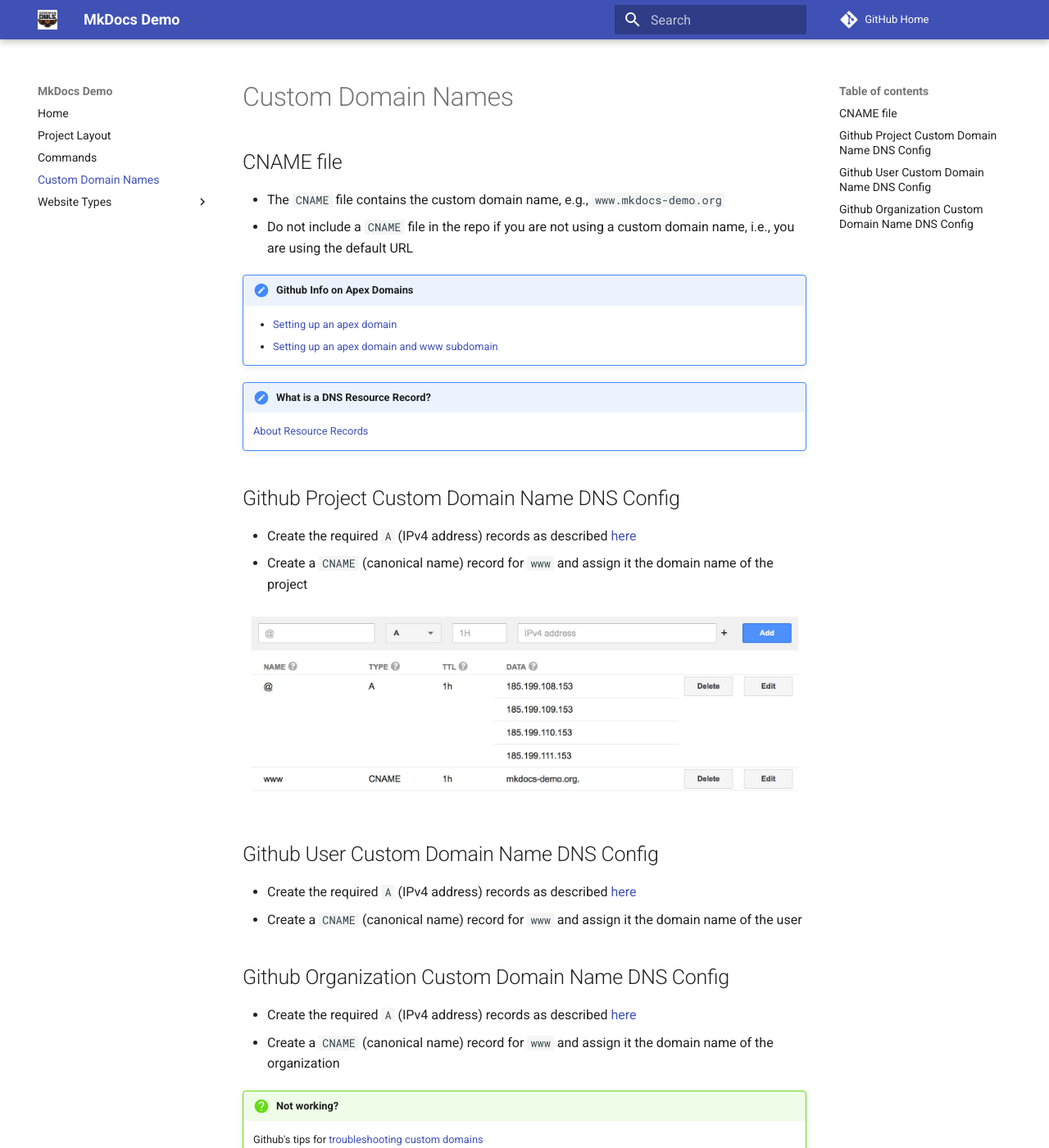
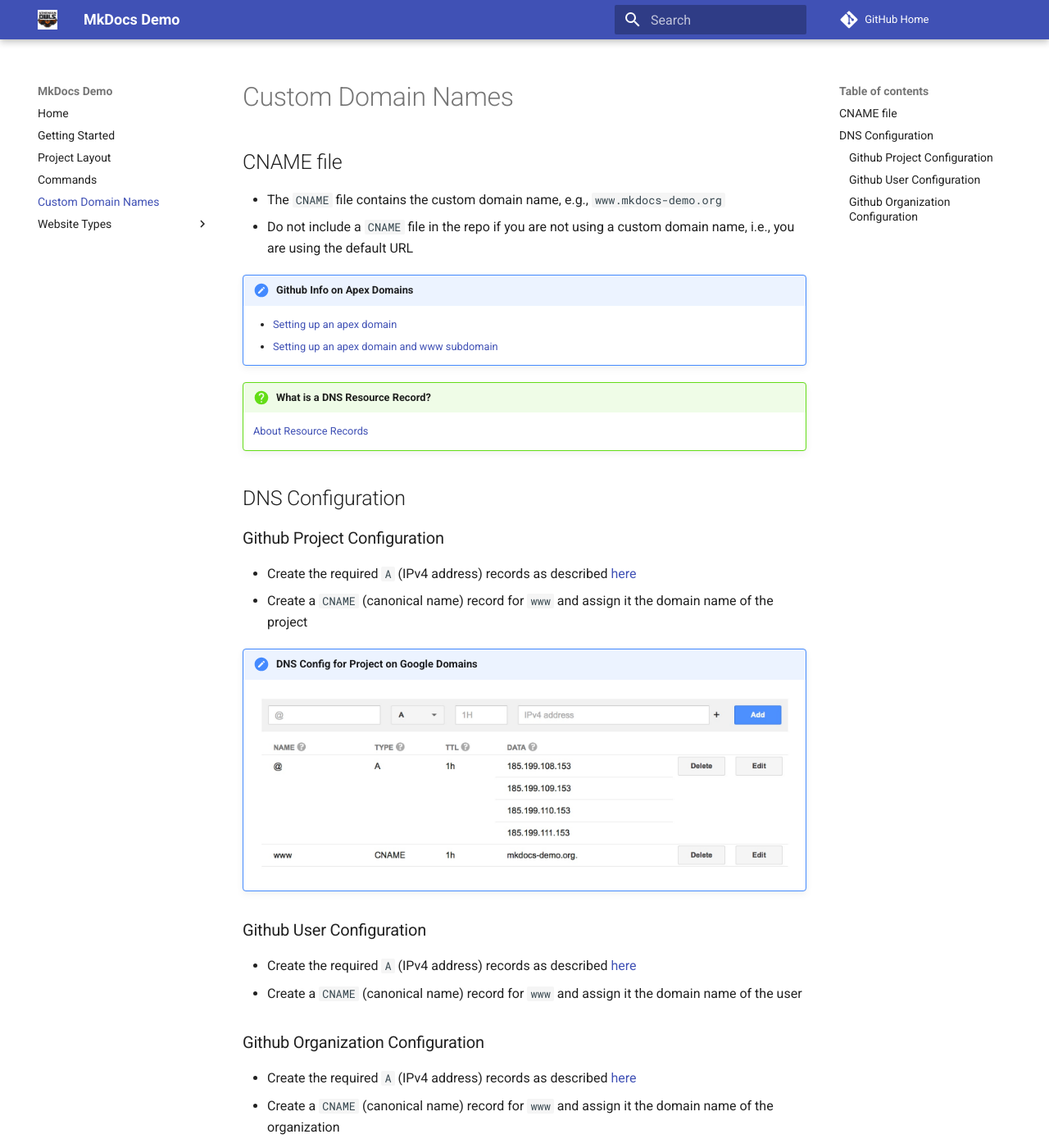
Before and after one commit to athenian-programming/mkdocs-demo, an MkDocs documentation site: the page built from docs/dns.md, in a window 1280 px wide and 1400 px high. Shown: the whole window at 82% size. Built offline with MkDocs 1.6.1 and Material for MkDocs 9.7.7, drawn with Linux system fonts in a browser that asks for light colours; comment, search, counter and statistics services are not loaded.

Commit message:
Update docs

```diff
--- a/docs/dns.md
+++ b/docs/dns.md
@@ -11,22 +11,26 @@
     * [Setting up an apex domain](https://help.github.com/articles/setting-up-an-apex-domain/#configuring-a-records-with-your-dns-provider)
     * [Setting up an apex domain and www subdomain](https://help.github.com/articles/setting-up-an-apex-domain-and-www-subdomain/)
 
-!!! note "What is a DNS Resource Record?"
+!!! question "What is a DNS Resource Record?"
 
     [About Resource Records](https://support.google.com/domains/answer/3251147)
 
-## Github Project Custom Domain Name DNS Config
+## DNS Configuration
+
+### Github Project Configuration
 * Create the required `A` (IPv4 address) records as described [here](https://help.github.com/articles/setting-up-an-apex-domain/#configuring-a-records-with-your-dns-provider)
 * Create a `CNAME` (canonical name) record for `www` and assign it the domain name of the project
 
-![Github Project DNS Configuration](/images/mkdocs-demo-config.jpg)
+!!! note "DNS Config for Project on Google Domains"
+
+    ![Github Project DNS Configuration](/images/mkdocs-demo-config.jpg)
 
 
-## Github User Custom Domain Name DNS Config
+### Github User Configuration
 * Create the required `A` (IPv4 address) records as described [here](https://help.github.com/articles/setting-up-an-apex-domain/#configuring-a-records-with-your-dns-provider)
 * Create a `CNAME` (canonical name) record for `www` and assign it the domain name of the user
 
-## Github Organization Custom Domain Name DNS Config
+### Github Organization Configuration
 * Create the required `A` (IPv4 address) records as described [here](https://help.github.com/articles/setting-up-an-apex-domain/#configuring-a-records-with-your-dns-provider)
 * Create a `CNAME` (canonical name) record for `www` and assign it the domain name of the organization
 
--- a/mkdocs.yml
+++ b/mkdocs.yml
@@ -11,12 +11,13 @@
 
 nav:
   - Home: index.md
+  - Getting Started: getting-started.md
   - Project Layout: layout.md
   - Commands: commands.md
   - Custom Domain Names: dns.md
   - Website Types:
     - Project: project.md
-    - User and Organization: organization.md
+    - User/Organization: organization.md
 
 theme:
   name: 'material'
```
Also changed, not shown: docs/getting-started.md (added, +19 -0 lines).
